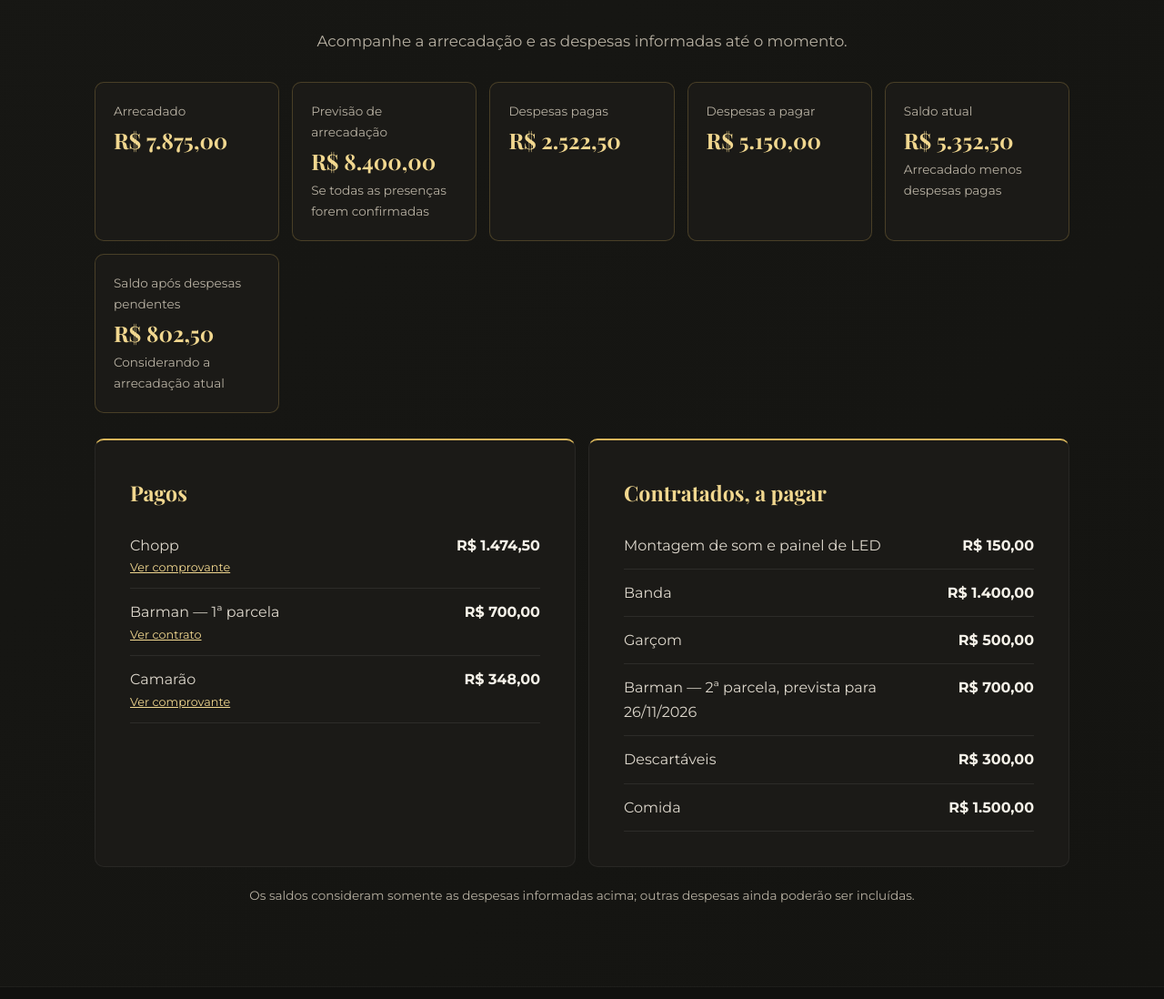
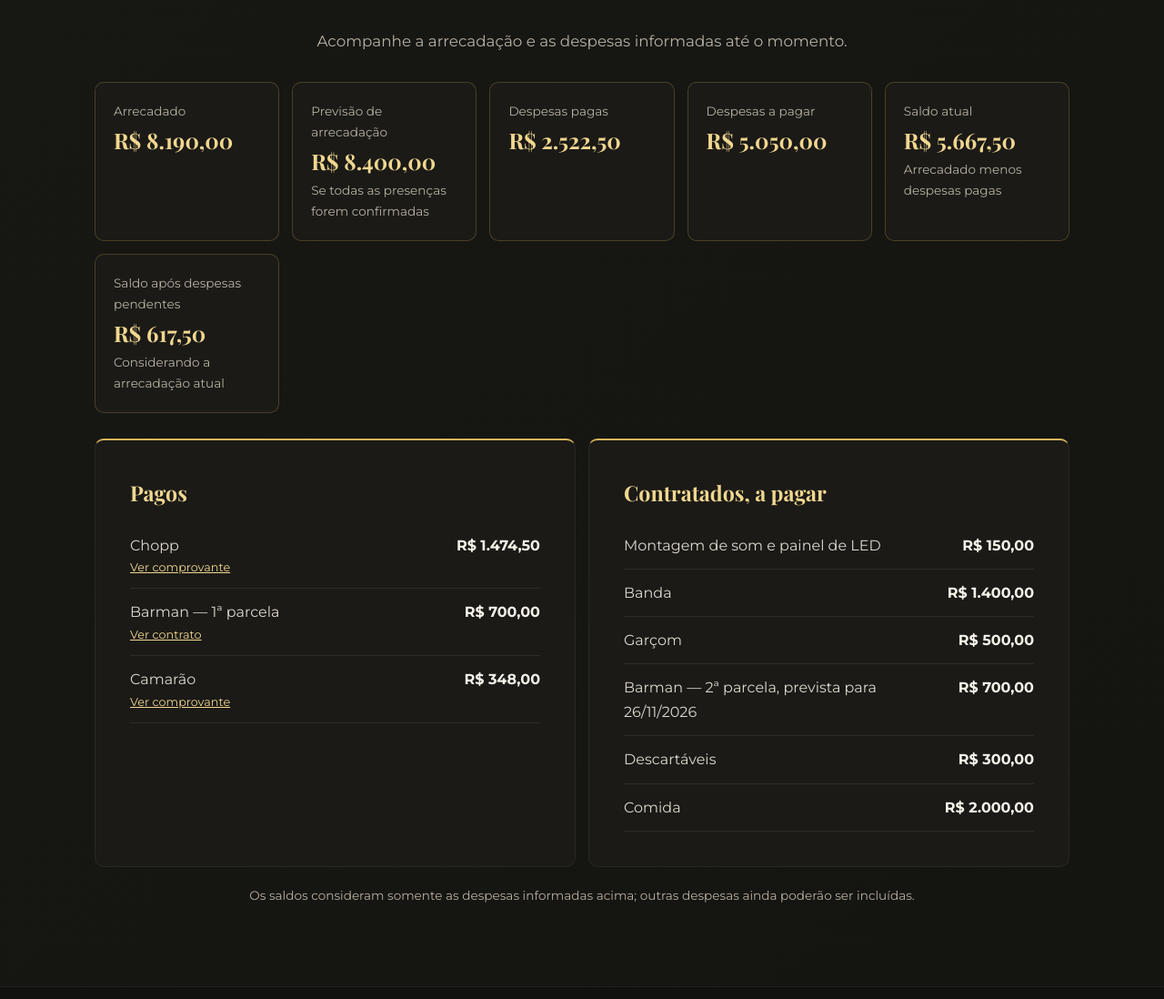
Before and after one commit to vfbortolli/festa, a plain HTML site: page index.html in a window 1280 px wide. Shown: the part 6180-7278 px from the top of the page at 91% size. Drawn offline with nearby package versions, Linux system fonts and the light colour scheme; a web font is replaced by a local one.

Commit message:
update financial summary with revised amounts for arrecadado, despesas a pagar, saldo atual, and saldo após despesas pendentes

```diff
--- a/index.html
+++ b/index.html
@@ -770,7 +770,7 @@
             <div class="finance-summary">
                 <div class="finance-card">
                     <p>Arrecadado</p>
-                    <strong>R$ 7.875,00</strong>
+                    <strong>R$ 8.190,00</strong>
                 </div>
                 <div class="finance-card">
                     <p>Previsão de arrecadação</p>
@@ -783,16 +783,16 @@
                 </div>
                 <div class="finance-card">
                     <p>Despesas a pagar</p>
-                    <strong>R$ 5.150,00</strong>
+                    <strong>R$ 5.050,00</strong>
                 </div>
                 <div class="finance-card">
                     <p>Saldo atual</p>
-                    <strong>R$ 5.352,50</strong>
+                    <strong>R$ 5.667,50</strong>
                     <p>Arrecadado menos despesas pagas</p>
                 </div>
                 <div class="finance-card">
                     <p>Saldo após despesas pendentes</p>
-                    <strong>R$ 802,50</strong>
+                    <strong>R$ 617,50</strong>
                     <p>Considerando a arrecadação atual</p>
                 </div>
             </div>
@@ -814,7 +814,7 @@
                         <li><span>Garçom</span><strong>R$ 500,00</strong></li>
                         <li><span>Barman — 2ª parcela, prevista para 26/11/2026</span><strong>R$ 700,00</strong></li>
                         <li><span>Descartáveis</span><strong>R$ 300,00</strong></li>
-                        <li><span>Comida</span><strong>R$ 1.500,00</strong></li>
+                        <li><span>Comida</span><strong>R$ 2.000,00</strong></li>
                     </ul>
                 </div>
             </div>
```
